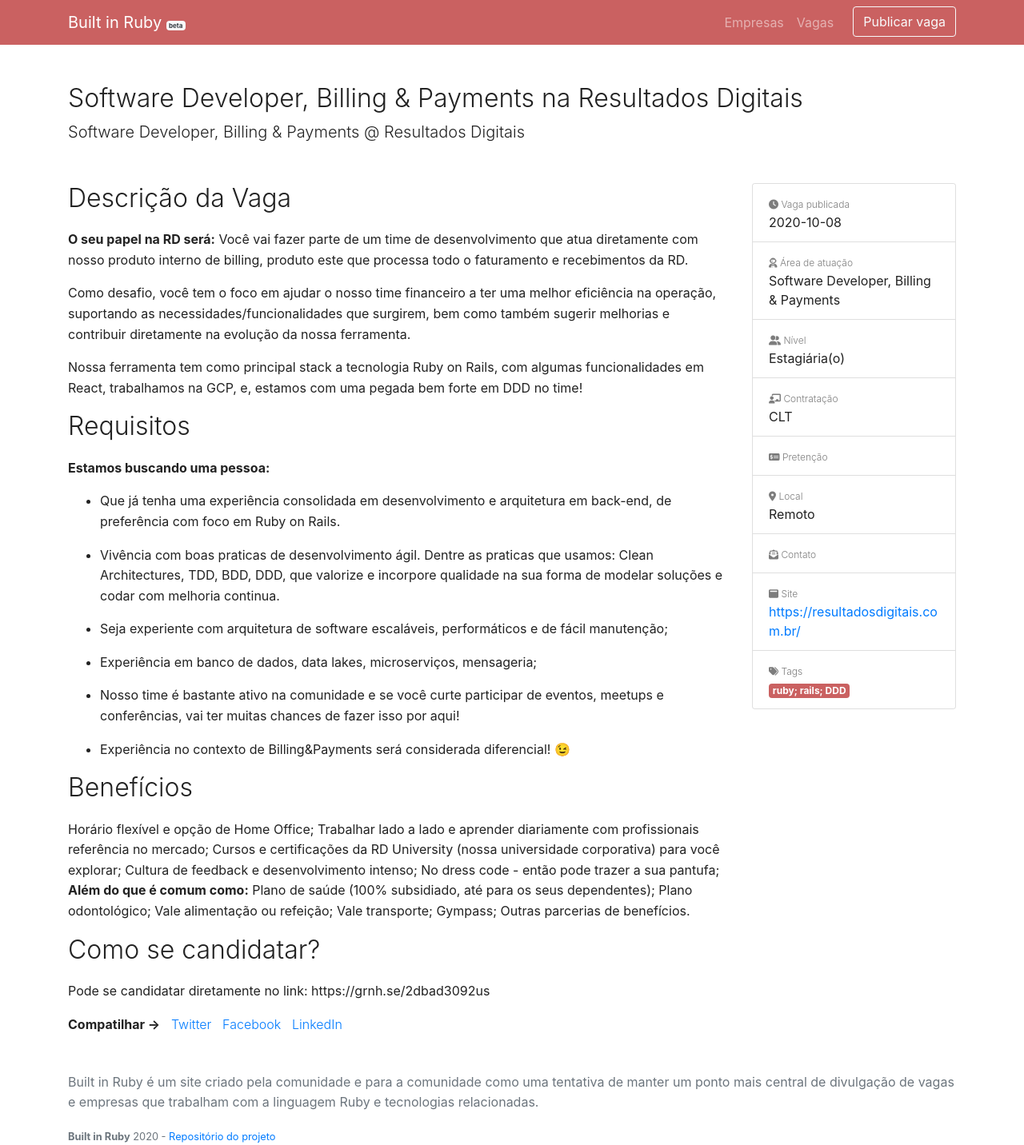
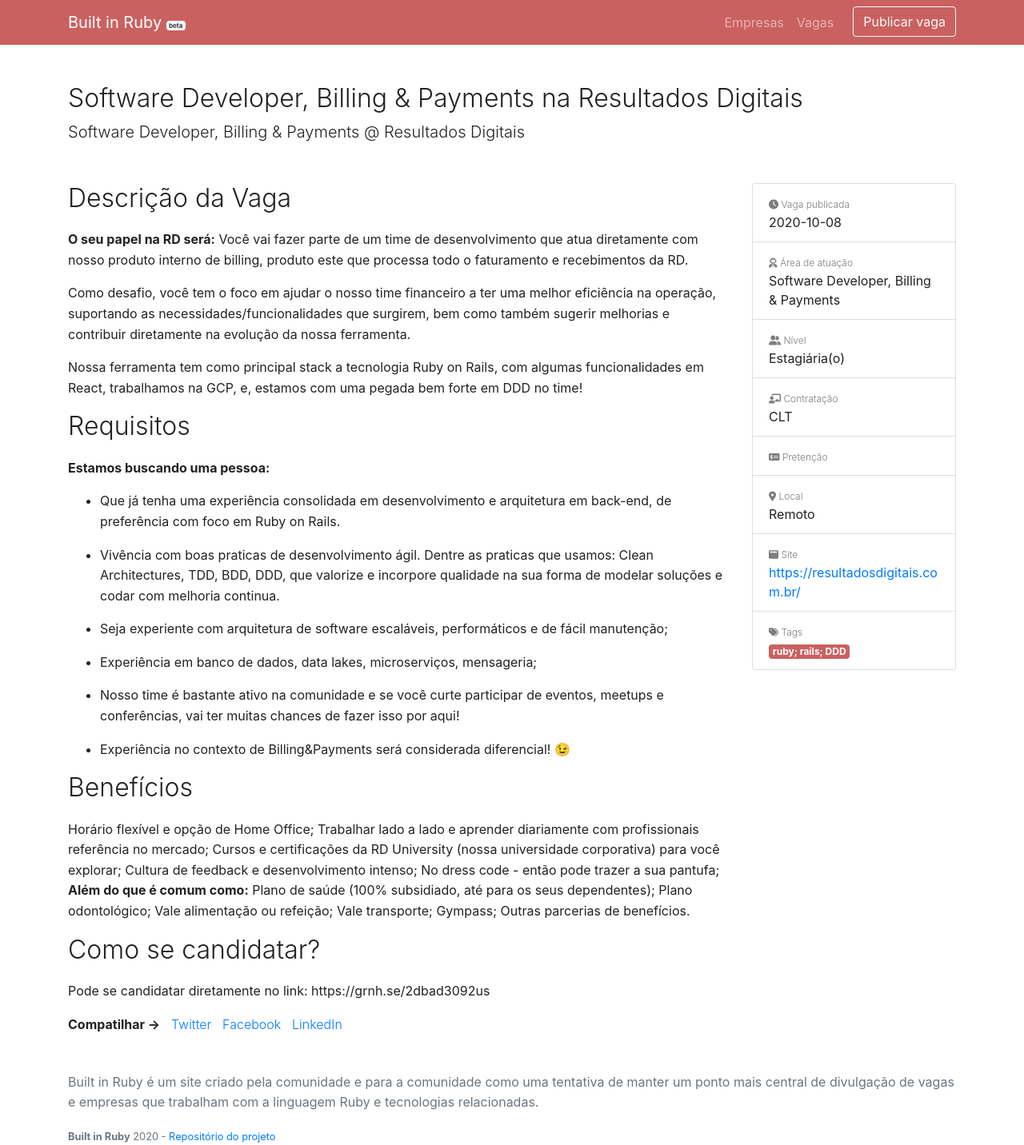
Before and after one commit to builtinruby/builtinruby, a Jekyll site: the page built from jobs/2020-10-08-software-developer--billing---payments-na-resultados-digitais.md, in a window 1280 px wide. Shown: the whole page at 80% size. Built offline with Jekyll 4.4.1, drawn with Linux system fonts in a browser that asks for light colours; nearby versions of some CDN libraries; comment, search, counter and statistics services are not loaded.

Commit message:
dados de contato removido na página de vaga

```diff
--- a/_layouts/jobs.html
+++ b/_layouts/jobs.html
@@ -67,11 +67,6 @@
                     {{ page.location }}
                   </li>
                   <li class="list-group-item">
-                    <strong class="job-item-description"><i class="fas fa-envelope-open-text text-monospace"></i> Contato</strong>
-                    <br>
-                    {{ page.contact }}
-                  </li>
-                  <li class="list-group-item">
                     <strong class="job-item-description"><i class="fas fa-window-maximize text-monospace"></i> Site</strong>
                     <br>
                     <a href="{{ page.website }}" target="_blank">{{ page.website }}</a>
```
